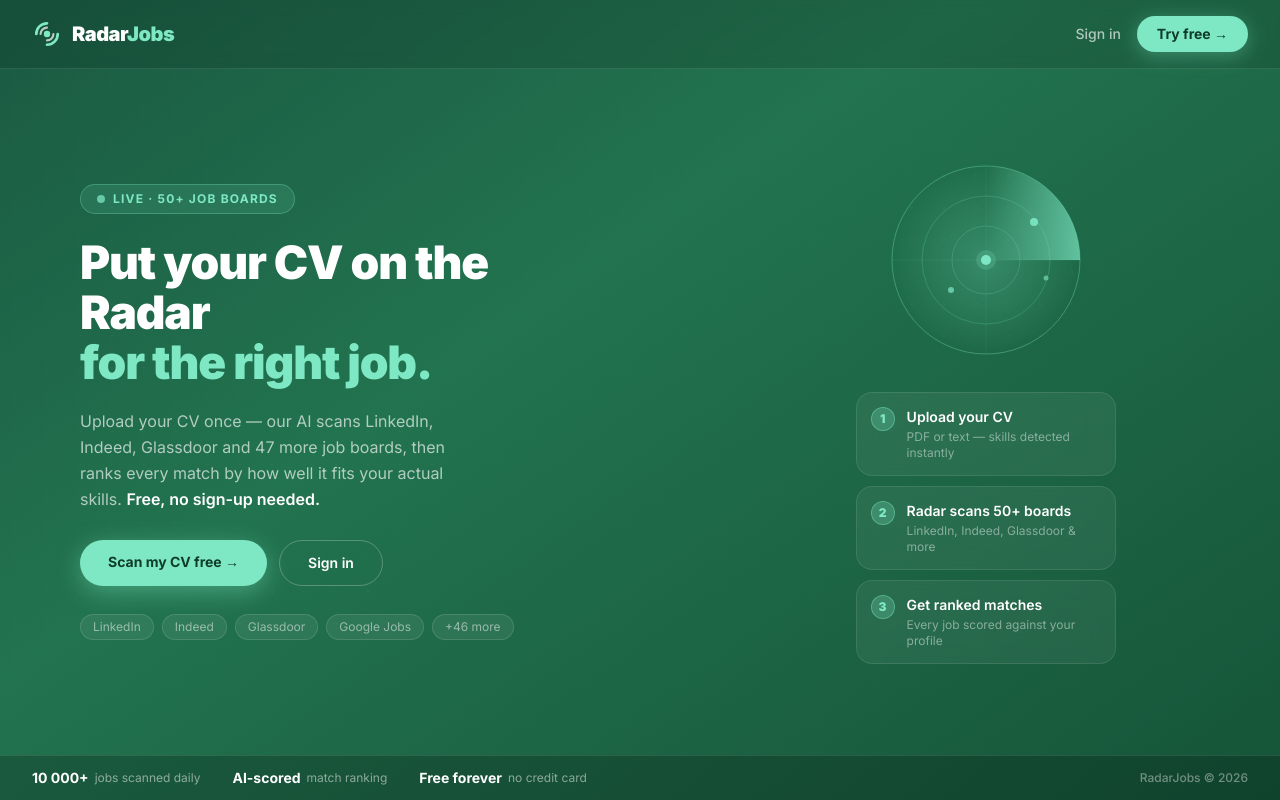
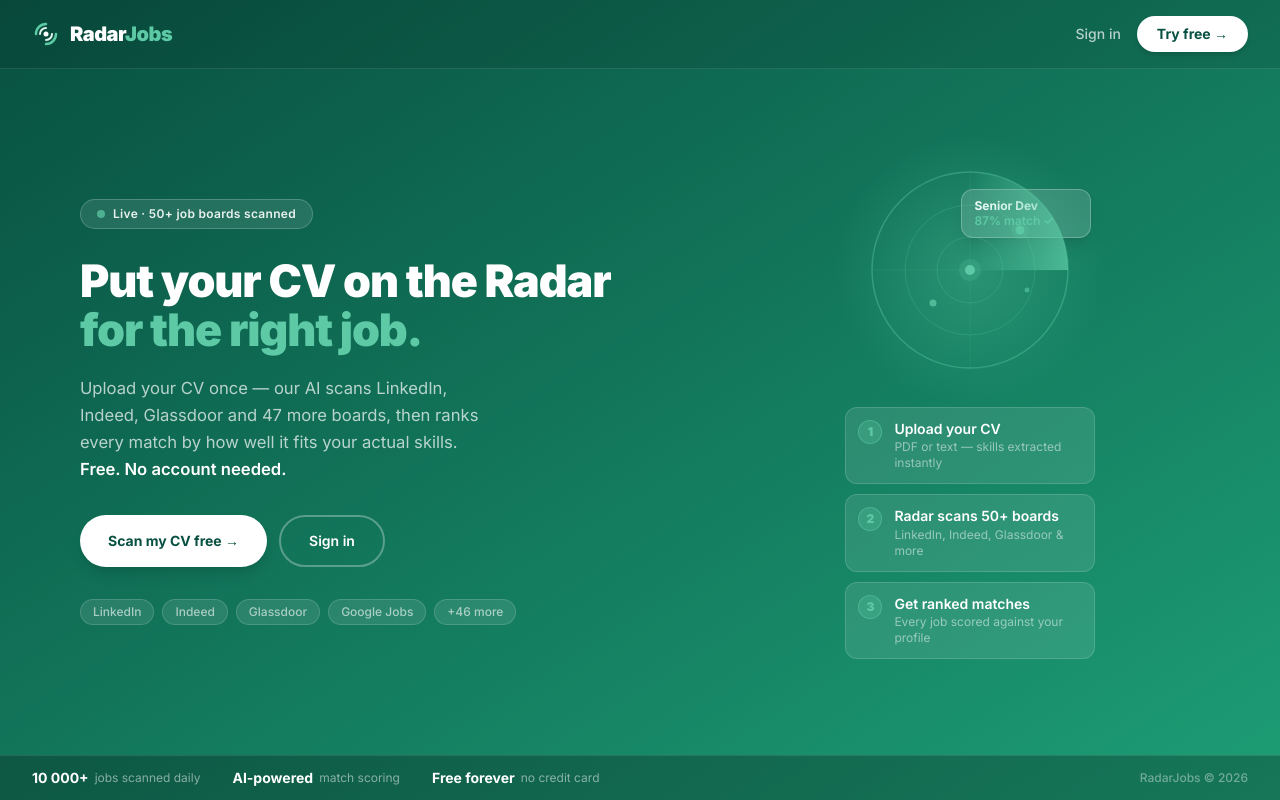
Before and after one commit to Aitibour/radarjobs-co, a Next.js app in the folder frontend/: page / in a window 1280 px wide. Built offline with nearby package versions, Linux system fonts and the light colour scheme.

Commit message:
redesign: landing — original teal gradient, exact hook, unique radar, all text visible

```diff
--- a/frontend/app/page.tsx
+++ b/frontend/app/page.tsx
@@ -4,83 +4,76 @@
 
 export default function LandingPage() {
   return (
-    <main className="h-screen flex flex-col overflow-hidden font-sans select-none"
-      style={{ background: 'linear-gradient(145deg, #1a5a42 0%, #22734f 40%, #155438 100%)' }}>
+    <main className="h-screen flex flex-col overflow-hidden bg-gradient-to-br from-teal-dark to-teal-mid font-sans">
 
-      {/* subtle grid overlay */}
-      <div className="absolute inset-0 pointer-events-none"
-        style={{ backgroundImage: 'radial-gradient(circle, rgba(255,255,255,0.04) 1px, transparent 1px)', backgroundSize: '32px 32px' }}/>
-
-      {/* ── Nav ── */}
-      <nav className="relative shrink-0 flex items-center justify-between px-8 py-4"
-        style={{ borderBottom: '1px solid rgba(255,255,255,0.1)', backdropFilter: 'blur(8px)', background: 'rgba(0,0,0,0.12)' }}>
+      {/* ─── Nav ─────────────────────────────────────── */}
+      <nav className="shrink-0 flex items-center justify-between px-8 py-4 bg-black/10 border-b border-white/10">
+        {/* Logo */}
         <div className="flex items-center gap-2.5">
-          <svg width="30" height="30" viewBox="0 0 28 28" fill="none">
-            <path d="M4 14a10 10 0 0 1 10-10" stroke="#7ee8c4" strokeWidth="2.5" strokeLinecap="round"/>
-            <path d="M24 14a10 10 0 0 1-10 10" stroke="#7ee8c4" strokeWidth="2.5" strokeLinecap="round"/>
-            <path d="M8 14a6 6 0 0 1 6-6" stroke="rgba(255,255,255,0.7)" strokeWidth="2" strokeLinecap="round"/>
-            <path d="M20 14a6 6 0 0 1-6 6" stroke="rgba(255,255,255,0.7)" strokeWidth="2" strokeLinecap="round"/>
-            <circle cx="14" cy="14" r="3" fill="#7ee8c4"/>
+          <svg width="28" height="28" viewBox="0 0 28 28" fill="none" aria-hidden="true">
+            <path d="M4 14a10 10 0 0 1 10-10" stroke="#5DCAA5" strokeWidth="2.5" strokeLinecap="round"/>
+            <path d="M24 14a10 10 0 0 1-10 10" stroke="#5DCAA5" strokeWidth="2.5" strokeLinecap="round"/>
+            <path d="M8 14a6 6 0 0 1 6-6"  stroke="#E1F5EE" strokeWidth="2" strokeLinecap="round"/>
+            <path d="M20 14a6 6 0 0 1-6 6" stroke="#E1F5EE" strokeWidth="2" strokeLinecap="round"/>
+            <circle cx="14" cy="14" r="2.5" fill="white"/>
           </svg>
-          <span className="font-black text-xl tracking-tight">
-            <span className="text-white">Radar</span><span style={{ color: '#7ee8c4' }}>Jobs</span>
+          <span className="text-xl font-black tracking-tight">
+            <span className="text-white">Radar</span><span className="text-teal-accent">Jobs</span>
           </span>
         </div>
+
+        {/* Nav links */}
         <div className="flex items-center gap-4">
-          <Link href="/login" className="text-sm font-medium transition-colors"
-            style={{ color: 'rgba(255,255,255,0.65)' }}
-            onMouseEnter={e => (e.currentTarget.style.color = 'white')}
-            onMouseLeave={e => (e.currentTarget.style.color = 'rgba(255,255,255,0.65)')}>
+          <Link href="/login"
+            className="text-sm font-medium text-white/70 hover:text-white transition-colors">
             Sign in
           </Link>
           <Link href="/scan"
-            className="text-sm font-bold px-5 py-2 rounded-full transition-all duration-200 hover:scale-105 hover:shadow-lg"
-            style={{ background: '#7ee8c4', color: '#0f3d2a', boxShadow: '0 4px 20px rgba(126,232,196,0.35)' }}>
+            className="text-sm font-bold bg-white text-teal-dark px-5 py-2 rounded-full hover:bg-teal-light hover:scale-105 transition-all duration-200 shadow-md">
             Try free →
           </Link>
         </div>
       </nav>
 
-      {/* ── Hero ── */}
-      <div className="relative flex-1 flex overflow-hidden">
+      {/* ─── Hero ────────────────────────────────────── */}
+      <div className="flex-1 flex overflow-hidden">
 
-        {/* ── Left column ── */}
-        <div className="flex-1 flex flex-col justify-center px-8 md:px-12 lg:px-20 py-6 z-10">
+        {/* ── Left: copy + CTA ── */}
+        <div className="flex-1 flex flex-col justify-center px-8 md:px-14 lg:px-20">
 
-          {/* Live pill */}
-          <div className="flex items-center gap-2 mb-6 w-fit px-4 py-1.5 rounded-full"
-            style={{ background: 'rgba(126,232,196,0.12)', border: '1px solid rgba(126,232,196,0.3)' }}>
-            <span className="w-2 h-2 rounded-full animate-pulse" style={{ background: '#7ee8c4' }}/>
-            <span className="text-xs font-bold tracking-widest uppercase" style={{ color: '#7ee8c4' }}>
-              Live · 50+ job boards
+          {/* Live badge */}
+          <div className="flex items-center gap-2 mb-7 w-fit bg-white/10 border border-white/20 rounded-full px-4 py-1.5">
+            <span className="w-2 h-2 rounded-full bg-teal-accent animate-pulse shrink-0"/>
+            <span className="text-xs font-semibold text-white/90 tracking-wide">
+              Live · 50+ job boards scanned
             </span>
           </div>
 
           {/* Headline */}
-          <div className="mb-5">
-            <h1 className="font-black leading-[1.08] tracking-tight"
-              style={{ fontSize: 'clamp(1.9rem, 3.6vw, 3rem)' }}>
-              <span className="text-white">Put your CV on the Radar</span><br/>
-              <span style={{ color: '#7ee8c4' }}>for the right job.</span>
-            </h1>
-          </div>
+          <h1 className="font-black text-white leading-[1.1] tracking-tight mb-5"
+              style={{ fontSize: 'clamp(2rem, 3.5vw, 3.2rem)' }}>
+            Put your CV on the Radar
+            <br />
+            <span className="text-teal-accent">for the right job.</span>
+          </h1>
 
           {/* Body */}
-          <p className="mb-7 leading-relaxed" style={{ color: 'rgba(255,255,255,0.65)', fontSize: 'clamp(0.875rem,1.3vw,1rem)', maxWidth: '400px' }}>
-            Upload your CV once — our AI scans LinkedIn, Indeed, Glassdoor and 47 more job boards, then ranks every match by how well it fits your actual skills.{' '}
-            <span className="font-semibold text-white">Free, no sign-up needed.</span>
+          <p className="text-white/70 mb-8 leading-relaxed"
+             style={{ fontSize: 'clamp(0.9rem, 1.3vw, 1.05rem)', maxWidth: '420px' }}>
+            Upload your CV once — our AI scans LinkedIn, Indeed, Glassdoor
+            and 47 more boards, then ranks every match by how well it fits
+            your actual skills.{' '}
+            <span className="text-white font-semibold">Free. No account needed.</span>
           </p>
 
           {/* CTAs */}
-          <div className="flex flex-wrap gap-3 mb-7">
+          <div className="flex flex-wrap gap-3 mb-8">
             <Link href="/scan"
-              className="font-bold text-sm px-7 py-3 rounded-full transition-all duration-200 hover:scale-105"
-              style={{ background: '#7ee8c4', color: '#0f3d2a', boxShadow: '0 6px 24px rgba(126,232,196,0.4)' }}>
+              className="inline-flex items-center gap-2 font-bold text-sm bg-white text-teal-dark px-7 py-3.5 rounded-full shadow-lg hover:shadow-xl hover:scale-105 transition-all duration-200">
               Scan my CV free →
             </Link>
             <Link href="/login"
-              className="font-semibold text-sm px-7 py-3 rounded-full text-white transition-all duration-200 hover:bg-white/10"
-              style={{ border: '1.5px solid rgba(255,255,255,0.25)' }}>
+              className="inline-flex items-center gap-2 font-semibold text-sm text-white border-2 border-white/30 px-7 py-3.5 rounded-full hover:bg-white/10 transition-all duration-200">
               Sign in
             </Link>
           </div>
@@ -88,72 +81,81 @@
           {/* Board chips */}
           <div className="flex flex-wrap gap-2">
             {['LinkedIn', 'Indeed', 'Glassdoor', 'Google Jobs', '+46 more'].map((b) => (
-              <span key={b} className="text-xs px-3 py-1 rounded-full"
-                style={{ background: 'rgba(255,255,255,0.07)', border: '1px solid rgba(255,255,255,0.12)', color: 'rgba(255,255,255,0.5)' }}>
+              <span key={b}
+                className="text-xs font-medium text-white/60 bg-white/10 border border-white/15 px-3 py-1 rounded-full">
                 {b}
               </span>
             ))}
           </div>
         </div>
 
-        {/* ── Right column ── */}
-        <div className="hidden lg:flex w-[46%] flex-col items-center justify-center gap-8 px-8 z-10">
+        {/* ── Right: radar + steps ── */}
+        <div className="hidden lg:flex w-[44%] flex-col items-center justify-center gap-8 pr-14">
 
           {/* Radar */}
-          <div className="relative flex items-center justify-center" style={{ width: 200, height: 200 }}>
-            {/* Glow */}
-            <div className="absolute inset-0 rounded-full"
-              style={{ background: 'radial-gradient(circle, rgba(126,232,196,0.18) 0%, transparent 70%)' }}/>
-            <svg width="200" height="200" viewBox="0 0 200 200" fill="none"
-              style={{ animation: 'radarSpin 4s linear infinite', position: 'relative', zIndex: 1 }}>
+          <div className="relative">
+            {/* Outer glow */}
+            <div className="absolute inset-0 rounded-full opacity-30"
+              style={{ background: 'radial-gradient(circle, #5DCAA5 0%, transparent 70%)', transform: 'scale(1.3)' }}/>
+
+            <svg width="210" height="210" viewBox="0 0 210 210" fill="none"
+              style={{ animation: 'radarSpin 5s linear infinite', position: 'relative', zIndex: 1 }}>
               <defs>
-                <radialGradient id="rdGlow" cx="50%" cy="50%" r="50%">
-                  <stop offset="0%" stopColor="#7ee8c4" stopOpacity="0.1"/>
-                  <stop offset="100%" stopColor="#7ee8c4" stopOpacity="0"/>
-                </radialGradient>
-                <linearGradient id="rdSweep" x1="0%" y1="0%" x2="100%" y2="0%">
-                  <stop offset="0%" stopColor="#7ee8c4" stopOpacity="0"/>
-                  <stop offset="100%" stopColor="#7ee8c4" stopOpacity="0.7"/>
+                <linearGradient id="sweep" x1="0%" y1="0%" x2="100%" y2="0%">
+                  <stop offset="0%"   stopColor="#5DCAA5" stopOpacity="0"/>
+                  <stop offset="100%" stopColor="#5DCAA5" stopOpacity="0.75"/>
                 </linearGradient>
               </defs>
               {/* Rings */}
-              <circle cx="100" cy="100" r="94" fill="url(#rdGlow)" stroke="#7ee8c4" strokeWidth="1" strokeOpacity="0.35"/>
-              <circle cx="100" cy="100" r="64" fill="none" stroke="#7ee8c4" strokeWidth="1" strokeOpacity="0.2"/>
-              <circle cx="100" cy="100" r="34" fill="none" stroke="#7ee8c4" strokeWidth="1" strokeOpacity="0.2"/>
+              <circle cx="105" cy="105" r="98" fill="none" stroke="#5DCAA5" strokeWidth="1.5" strokeOpacity="0.4"/>
+              <circle cx="105" cy="105" r="65" fill="none" stroke="#5DCAA5" strokeWidth="1"   strokeOpacity="0.25"/>
+              <circle cx="105" cy="105" r="33" fill="none" stroke="#5DCAA5" strokeWidth="1"   strokeOpacity="0.25"/>
               {/* Cross hairs */}
-              <line x1="100" y1="6" x2="100" y2="194" stroke="#7ee8c4" strokeWidth="0.5" strokeOpacity="0.15"/>
-              <line x1="6" y1="100" x2="194" y2="100" stroke="#7ee8c4" strokeWidth="0.5" strokeOpacity="0.15"/>
-              {/* Sweep */}
-              <path d="M100 100 L100 6 A94 94 0 0 1 194 100 Z" fill="url(#rdSweep)"/>
-              {/* Center */}
-              <circle cx="100" cy="100" r="5" fill="#7ee8c4"/>
-              <circle cx="100" cy="100" r="10" fill="#7ee8c4" fillOpacity="0.2"/>
+              <line x1="105" y1="7"   x2="105" y2="203" stroke="#5DCAA5" strokeWidth="0.6" strokeOpacity="0.2"/>
+              <line x1="7"   y1="105" x2="203" y2="105" stroke="#5DCAA5" strokeWidth="0.6" strokeOpacity="0.2"/>
+              {/* Sweep wedge */}
+              <path d="M105 105 L105 7 A98 98 0 0 1 203 105 Z" fill="url(#sweep)"/>
+              {/* Centre */}
+              <circle cx="105" cy="105" r="5" fill="#5DCAA5"/>
+              <circle cx="105" cy="105" r="11" fill="#5DCAA5" fillOpacity="0.2"/>
               {/* Blips */}
-              <circle cx="148" cy="62" r="4" fill="#7ee8c4" fillOpacity="0.9"/>
-              <circle cx="65" cy="130" r="3" fill="#7ee8c4" fillOpacity="0.7"/>
-              <circle cx="160" cy="118" r="2.5" fill="#7ee8c4" fillOpacity="0.6"/>
+              <circle cx="155" cy="65" r="4.5" fill="#5DCAA5" fillOpacity="0.9"/>
+              <circle cx="155" cy="65" r="9"   fill="#5DCAA5" fillOpacity="0.2"/>
+              <circle cx="68"  cy="138" r="3.5" fill="#5DCAA5" fillOpacity="0.75"/>
+              <circle cx="162" cy="125" r="2.5" fill="#5DCAA5" fillOpacity="0.6"/>
             </svg>
+
             <style jsx>{`
-              @keyframes radarSpin { from { transform: rotate(0deg); } to { transform: rotate(360deg); } }
+              @keyframes radarSpin {
+                from { transform: rotate(0deg); }
+                to   { transform: rotate(360deg); }
+              }
             `}</style>
+
+            {/* Floating match card */}
+            <div className="absolute -right-4 top-6 bg-white/15 backdrop-blur-sm border border-white/25 rounded-xl px-3 py-2 shadow-lg"
+              style={{ minWidth: 130 }}>
+              <p className="text-white text-xs font-bold leading-tight">Senior Dev</p>
+              <p className="text-teal-accent text-xs font-semibold">87% match ✓</p>
+            </div>
           </div>
 
-          {/* Steps */}
-          <div className="flex flex-col gap-2.5 w-full max-w-[260px]">
+          {/* How it works */}
+          <div className="flex flex-col gap-2.5 w-full" style={{ maxWidth: 250 }}>
             {[
-              { n: '1', title: 'Upload your CV', sub: 'PDF or text — skills detected instantly' },
+              { n: '1', title: 'Upload your CV',       sub: 'PDF or text — skills extracted instantly' },
               { n: '2', title: 'Radar scans 50+ boards', sub: 'LinkedIn, Indeed, Glassdoor & more' },
-              { n: '3', title: 'Get ranked matches', sub: 'Every job scored against your profile' },
+              { n: '3', title: 'Get ranked matches',   sub: 'Every job scored against your profile' },
             ].map(({ n, title, sub }) => (
-              <div key={n} className="flex items-start gap-3 rounded-2xl p-3.5 transition-colors"
-                style={{ background: 'rgba(255,255,255,0.06)', border: '1px solid rgba(255,255,255,0.1)', backdropFilter: 'blur(12px)' }}>
-                <span className="shrink-0 w-6 h-6 rounded-full flex items-center justify-center text-xs font-black"
-                  style={{ background: 'rgba(126,232,196,0.25)', color: '#7ee8c4', border: '1px solid rgba(126,232,196,0.4)' }}>
+              <div key={n}
+                className="flex items-start gap-3 bg-white/10 border border-white/15 rounded-xl p-3">
+                <span className="shrink-0 w-6 h-6 rounded-full bg-teal-accent/25 border border-teal-accent/50
+                  flex items-center justify-center text-xs font-black text-teal-accent">
                   {n}
                 </span>
                 <div>
-                  <p className="text-sm font-semibold text-white">{title}</p>
-                  <p className="text-xs mt-0.5" style={{ color: 'rgba(255,255,255,0.45)' }}>{sub}</p>
+                  <p className="text-white text-sm font-semibold leading-tight">{title}</p>
+                  <p className="text-white/50 text-xs mt-0.5">{sub}</p>
                 </div>
               </div>
             ))}
@@ -161,23 +163,22 @@
         </div>
       </div>
 
-      {/* ── Footer ── */}
-      <div className="relative shrink-0 px-8 py-3"
-        style={{ borderTop: '1px solid rgba(255,255,255,0.1)', background: 'rgba(0,0,0,0.2)' }}>
+      {/* ─── Stats strip ─────────────────────────────── */}
+      <div className="shrink-0 bg-black/25 border-t border-white/10 py-3 px-8">
         <div className="flex items-center justify-between">
           <div className="flex items-center gap-8">
             {[
-              { v: '10 000+', l: 'jobs scanned daily' },
-              { v: 'AI-scored', l: 'match ranking' },
-              { v: 'Free forever', l: 'no credit card' },
-            ].map(({ v, l }) => (
-              <div key={v} className="flex items-center gap-1.5">
-                <span className="text-sm font-bold text-white">{v}</span>
-                <span className="text-xs" style={{ color: 'rgba(255,255,255,0.5)' }}>{l}</span>
+              { value: '10 000+',     label: 'jobs scanned daily' },
+              { value: 'AI-powered',  label: 'match scoring'      },
+              { value: 'Free forever',label: 'no credit card'     },
+            ].map(({ value, label }) => (
+              <div key={value} className="flex items-center gap-1.5">
+                <span className="text-sm font-bold text-white">{value}</span>
+                <span className="text-xs text-white/50">{label}</span>
               </div>
             ))}
           </div>
-          <p className="text-xs font-medium" style={{ color: 'rgba(255,255,255,0.4)' }}>RadarJobs © 2026</p>
+          <p className="text-xs text-white/40 font-medium">RadarJobs © 2026</p>
         </div>
       </div>
     </main>
```
